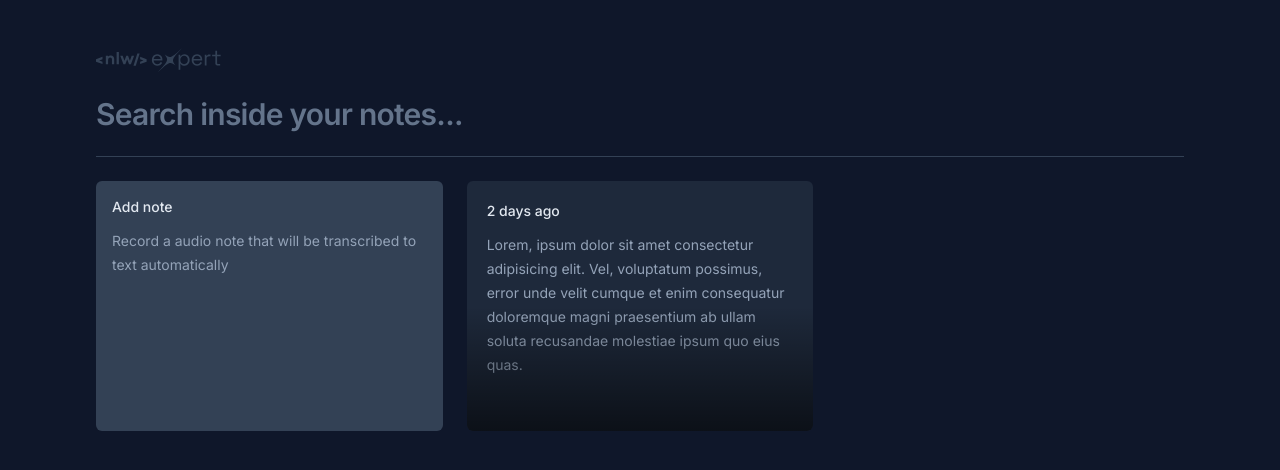
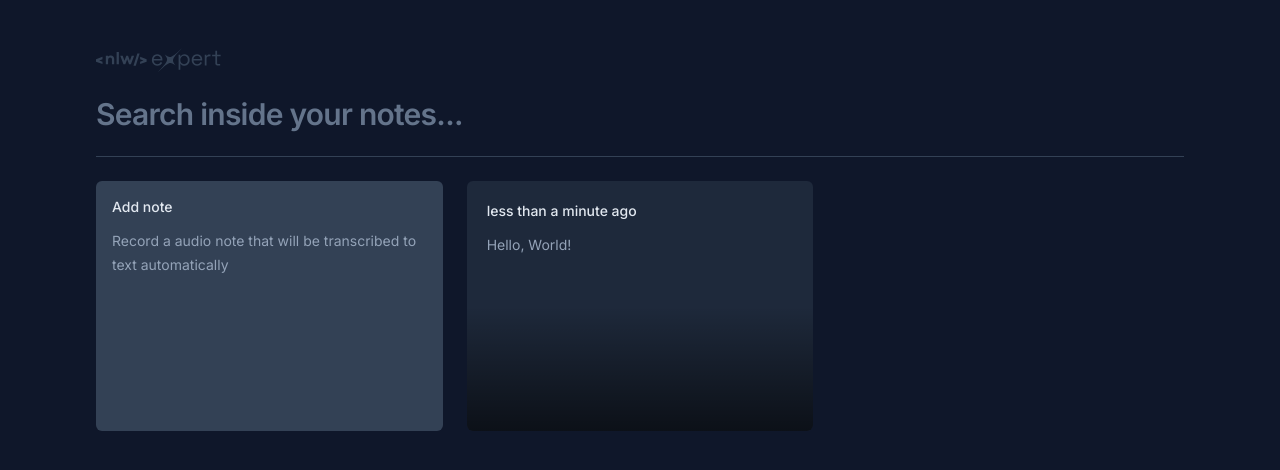
Before and after one commit to lesada/notes, a React (Vite) app: page / in a window 1280 px wide. Shown: the top 470 px of the page. Built offline with nearby package versions, Linux system fonts and the light colour scheme; the HTML template or start-up script is replaced by a standard one.

Commit message:
feat: note card modal

```diff
--- a/package.json
+++ b/package.json
@@ -10,6 +10,9 @@
     "preview": "vite preview"
   },
   "dependencies": {
+    "@radix-ui/react-dialog": "^1.0.5",
+    "date-fns": "^3.3.1",
+    "lucide-react": "^0.323.0",
     "react": "^18.2.0",
     "react-dom": "^18.2.0",
     "vite-plugin-svgr": "^4.2.0"
--- a/src/App.tsx
+++ b/src/App.tsx
@@ -16,7 +16,12 @@
       <hr className="border-0 h-px bg-slate-700" />
       <div className="grid grid-cols-3 auto-rows-[250px] gap-6">
         <NewNoteCard />
-        <NoteCard />
+        <NoteCard
+          note={{
+            date: new Date(),
+            content: "Hello, World!",
+          }}
+        />
       </div>
     </div>
   );
--- a/src/components/NoteCard.tsx
+++ b/src/components/NoteCard.tsx
@@ -1,15 +1,53 @@
-function NoteCard() {
+import * as Dialog from "@radix-ui/react-dialog";
+import { formatDistanceToNow } from "date-fns";
+import { X } from "lucide-react";
+
+interface NoteCardProps {
+  note: {
+    date: Date;
+    content: string;
+  };
+}
+
+function NoteCard({ note }: NoteCardProps) {
+  const { date, content } = note;
+
+  const formattedDate = formatDistanceToNow(date, { addSuffix: true });
+
   return (
-    <button className="rounded-md bg-slate-800 p-5 space-y-3 overflow-hidden flex flex-col text-start outline-none relative hover:ring-2 hover:ring-slate-600  focus-visible:ring-2 focus-visible:ring-lime-400">
-      <span className="text-sm font-medium text-slate-200">2 days ago</span>
-      <p className="text-sm leading-6 text-slate-400">
-        Lorem, ipsum dolor sit amet consectetur adipisicing elit. Vel,
-        voluptatum possimus, error unde velit cumque et enim consequatur
-        doloremque magni praesentium ab ullam soluta recusandae molestiae ipsum
-        quo eius quas.
-      </p>
-      <div className="absolute bottom-0 left-0 right-0 h-1/2 bg-gradient-to-t from-black/60 to-black/0 pointer-events-none" />
-    </button>
+    <Dialog.Root>
+      <Dialog.Trigger className="rounded-md bg-slate-800 p-5 gap-3 overflow-hidden flex flex-col text-start outline-none relative hover:ring-2 hover:ring-slate-600  focus-visible:ring-2 focus-visible:ring-lime-400">
+        <span className="text-sm font-medium text-slate-200">
+          {formattedDate}
+        </span>
+        <p className="text-sm leading-6 text-slate-400">{content}</p>
+        <div className="absolute bottom-0 left-0 right-0 h-1/2 bg-gradient-to-t from-black/60 to-black/0 pointer-events-none" />
+      </Dialog.Trigger>
+      <Dialog.Portal>
+        <Dialog.Overlay className="fixed inset-0 bg-black/50 " />
+        <Dialog.Content className="fixed left-1/2 top-1/2 -translate-x-1/2 -translate-y-1/2 bg-slate-700 max-w-[640px] h-[60vw] w-full rounded-md flex flex-col outline-none overflow-hidden">
+          <Dialog.Close className="absolute right-0 top-0 p-1.5 bg-slate-800 text-slate-400 hover:text-slate-100">
+            <X className="size-5" />
+          </Dialog.Close>
+          <div className="flex flex-1 flex-col gap-3 p-5">
+            <span className="text-sm font-medium text-slate-200">
+              {formattedDate}
+            </span>
+            <p className="text-sm leading-6 text-slate-400">{content}</p>
+          </div>
+          <button
+            type="button"
+            className="w-full bg-slate-800 py-4 text-center text-sm text-slate-300 outline-none group"
+          >
+            Do you want to{" "}
+            <span className="text-red-400 group-hover:underline">
+              delete this note
+            </span>
+            ?
+          </button>
+        </Dialog.Content>
+      </Dialog.Portal>
+    </Dialog.Root>
   );
 }
 
```
Also changed, not shown: 1 other file (tests, documents, lock files or other folders).
